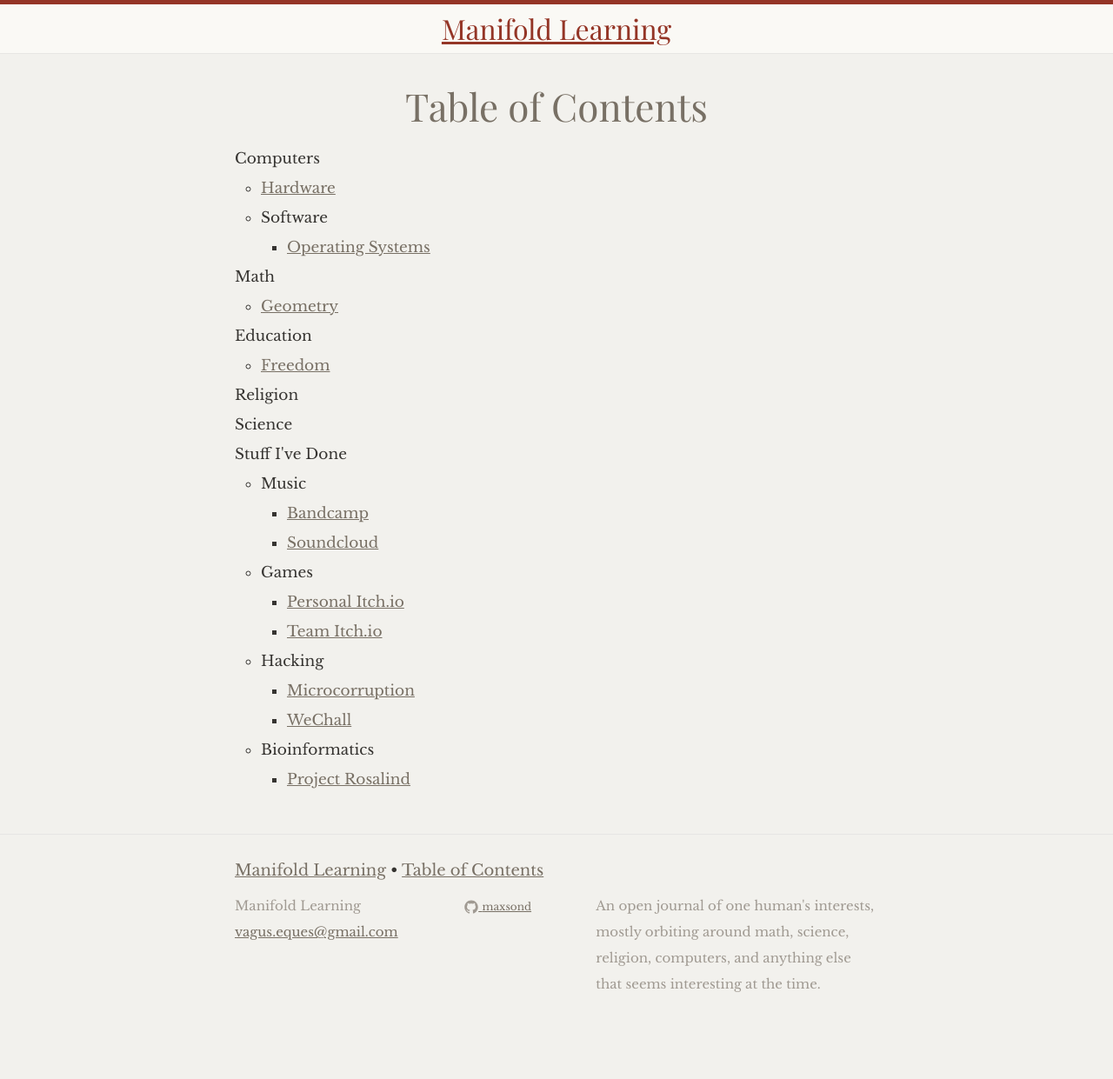
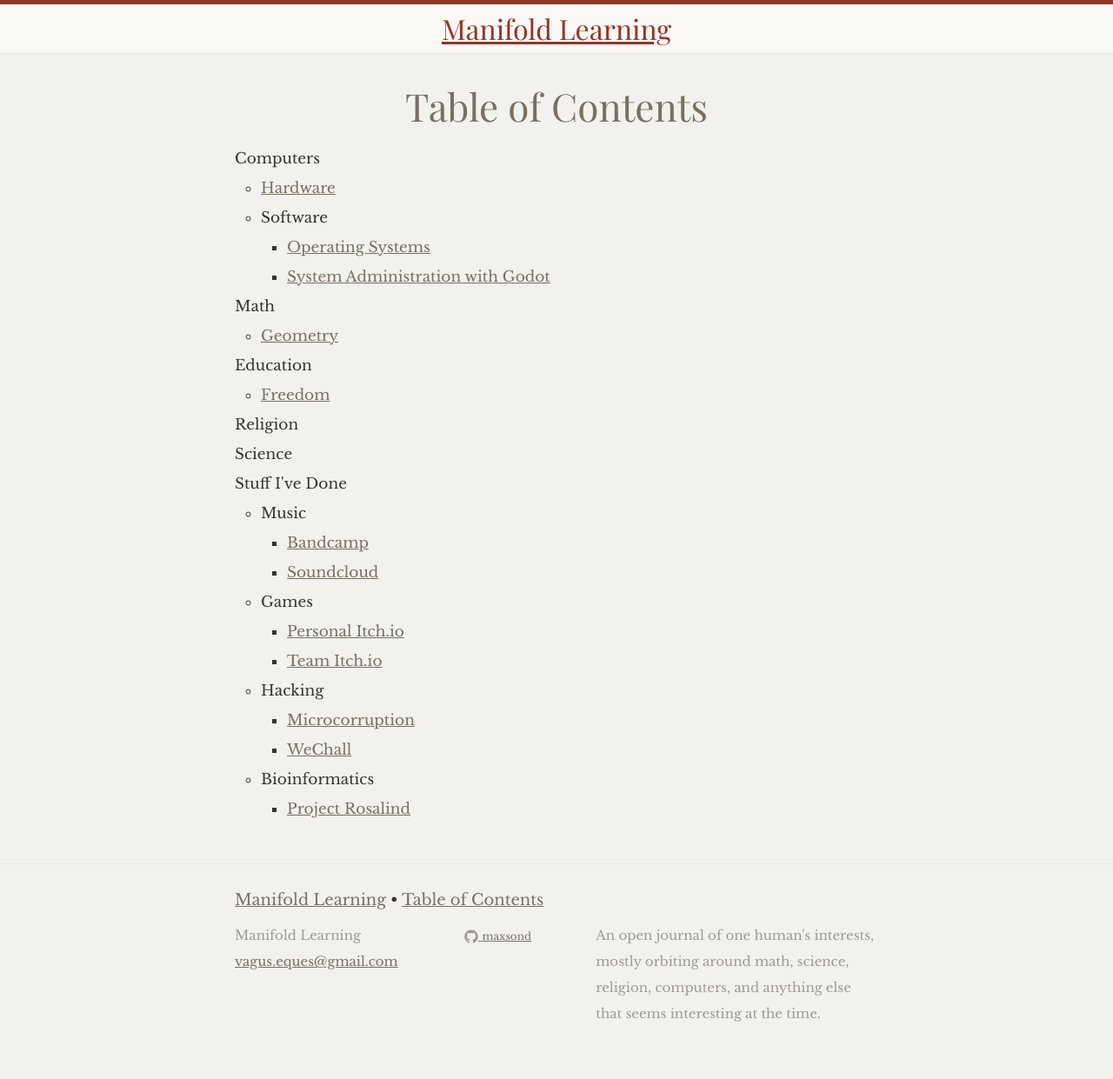
Before and after one commit to maxsond/maxsond.github.io, a Jekyll site: the page built from table-of-contents.html, in a window 1280 px wide. Shown: the whole page at 87% size. Built offline with Jekyll 4.4.1, drawn with Linux system fonts in a browser that asks for light colours; some web fonts are replaced; before the commit the page ends 1207 px from its top, so only the background shows below that.

Commit message:
Update ToC

```diff
--- a/_includes/table-of-contents.html
+++ b/_includes/table-of-contents.html
@@ -8,6 +8,7 @@
 				<li><a href="/hardware">Hardware</a></li>
 				<li>Software<ul>
 					<li><a href="/operatingsystems">Operating Systems</a></li>
+					<li><a href="/sysadmin">System Administration with Godot</a></li>
 				</ul></li>
 			</ul>
 		</li>
```
